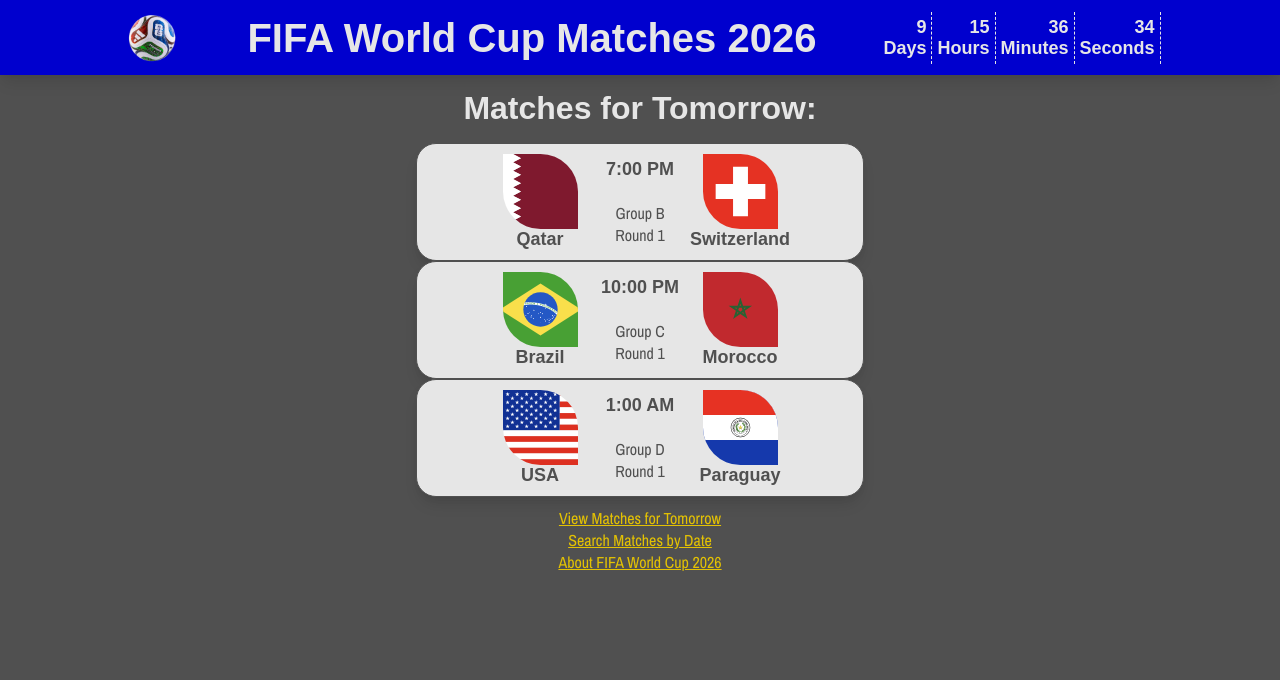
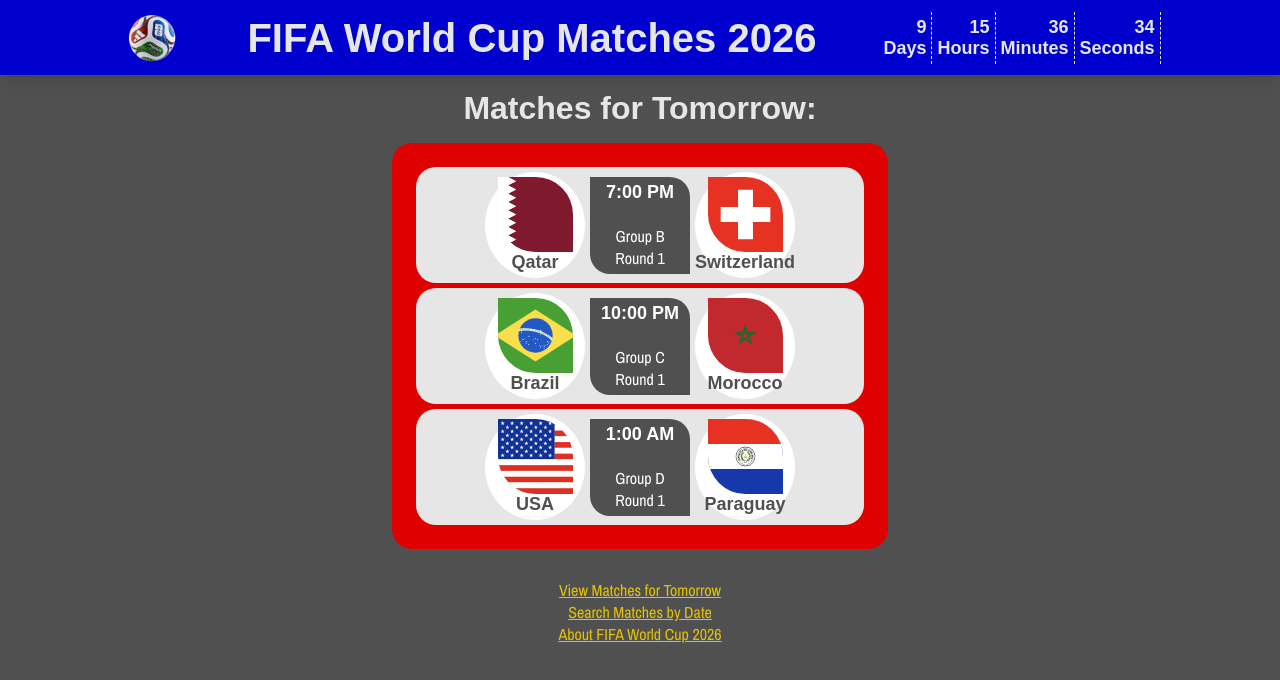
Before and after one commit to cash0826/FIFA_World_Cup_Matches_By_Cash, a React (Vite) app: page /tomorrow in a window 1280 px wide. Shown: the top 680 px of the page. Built offline with nearby package versions, Linux system fonts and the light colour scheme; data requests are answered from the project's data file; a web font is replaced by a local one.

Commit message:
Structure clean up, added footer to About, general styling to match list

```diff
--- a/src/components/MatchGrid.jsx
+++ b/src/components/MatchGrid.jsx
@@ -1,4 +1,5 @@
 import MatchCard from "../components/MatchCard"
+import '../styles/MatchGrid.css'
 
 function MatchGrid( { matches } ) {
 
--- a/src/pages/About.jsx
+++ b/src/pages/About.jsx
@@ -1,14 +1,18 @@
 import NavBar from "../components/NavBar"
+import Footer from "../components/Footer";
 
 function About() {
   return(
     <>
       <NavBar/>
-      <h2>The Beautiful Game </h2>
-      <h3>This 39-day event will start June 11th and the final will be July 19th. Which country will raise the coveted trophy?</h3>
-      <p>North America officially gets the ball rolling on the world's biggest sporting event on June 11th, with matches spreading across the United States, Canada and Mexico.
-        The tournament will feature a newly expanded pool of 48 teams, becoming the largest in history.
-        The quadrennial tournament kicks off on Thursday with Mexico vs South Africa.</p>
+      <main>
+        <h2>The Beautiful Game </h2>
+        <h3>This 39-day event will start June 11th and the final will be July 19th. Which country will raise the coveted trophy?</h3>
+        <p>North America officially gets the ball rolling on the world's biggest sporting event on June 11th, with matches spreading across the United States, Canada and Mexico.
+          The tournament will feature a newly expanded pool of 48 teams, becoming the largest in history.
+          The quadrennial tournament kicks off on Thursday with Mexico vs South Africa.</p>
+      </main>
+      <Footer/>
     </>
   )
 }
--- a/src/pages/Search.jsx
+++ b/src/pages/Search.jsx
@@ -48,8 +48,9 @@
     <>
     <NavBar/>
 
-    <div>
-      <form className="search-bar" onSubmit={handleSubmit}>
+    <main>
+      <div className="search-bar">
+        <form onSubmit={handleSubmit}>
           <label htmlFor="search">Search by Date:</label>
           <input
             type="date"
@@ -63,22 +64,23 @@
         </form>
       </div>
 
-    <main>
-      {/* Show heading after user input */}
-      {
-        formattedDate
-        ? <h2>Matches for {formatDisplayDate(searchedDate)}: </h2>
-        : null
-      }
+
+      {/* Show after user input */}
+      {formattedDate && (
+        <div>
+          <h2>Matches for {formatDisplayDate(searchedDate)}:</h2>
+        </div>
+      )}
+
+      {formattedDate && (
         <div>
           <MatchGrid matches={matchesBySearch}/>
         </div>
+      )}
+
     </main>
 
-    <footer>
     <Footer/>
-    </footer>
-
     </>
   )
 }
--- a/src/styles/App.css
+++ b/src/styles/App.css
@@ -52,7 +52,7 @@
   padding: 0;
 }
 
-body {
+#root, body {
   color: var(--white-default);
   background-color: var(--black-default);
   font-family: var(--sans-body);
@@ -64,7 +64,7 @@
 main {
   min-height: 50vh;
   padding: 90px 25px 10px;
-  max-width: 1200px;
+  max-width: 800px;
   margin: 0 auto;
   display: flex;
   flex-direction: column;
@@ -94,6 +94,8 @@
 }
 
 footer {
+  padding: 5px;
+  margin: 5px;
   display: flex;
   flex-direction: column;
   justify-content: center;
--- a/src/styles/MatchCard.css
+++ b/src/styles/MatchCard.css
@@ -2,14 +2,13 @@
 
 .match-card-div {
   background-color: var(--white-default);
-  border: 1px solid var(--black-default);
-  box-shadow: var(--shadow);
   border-radius: 20px;
   min-width: 35vw;
   color: var(--black-default);
   display: flex;
   justify-content: center;
   align-items: flex-start;
+  gap: 5px;
   padding: 5px;
 }
 
@@ -20,6 +19,7 @@
 }
 
 .match-homeTeam, .match-awayTeam, .match-details {
+  background-color: white;
   display: flex;
   flex-direction: column;
   justify-content: center;
@@ -29,8 +29,15 @@
   height: auto;
 }
 
+.match-homeTeam, .match-awayTeam {
+  border-radius: 50%;
+}
+
 .match-details {
   align-self: center;
+  border-radius: 0 20px 0 20px;
+  color: white;
+  background-color: var(--black-default);
 }
 
 h3, h4 {
--- /dev/null
+++ b/src/styles/MatchGrid.css
@@ -0,0 +1,10 @@
+
+.matches-list-div {
+  background-color: var(--red-fg);
+  display: flex;
+  flex-direction: column;
+  align-items: center;
+  gap: 5px;
+  padding: var(--spacing-lg);
+  border-radius: 20px;
+}
```
Lines whose indentation alone changed are shown as unchanged.
